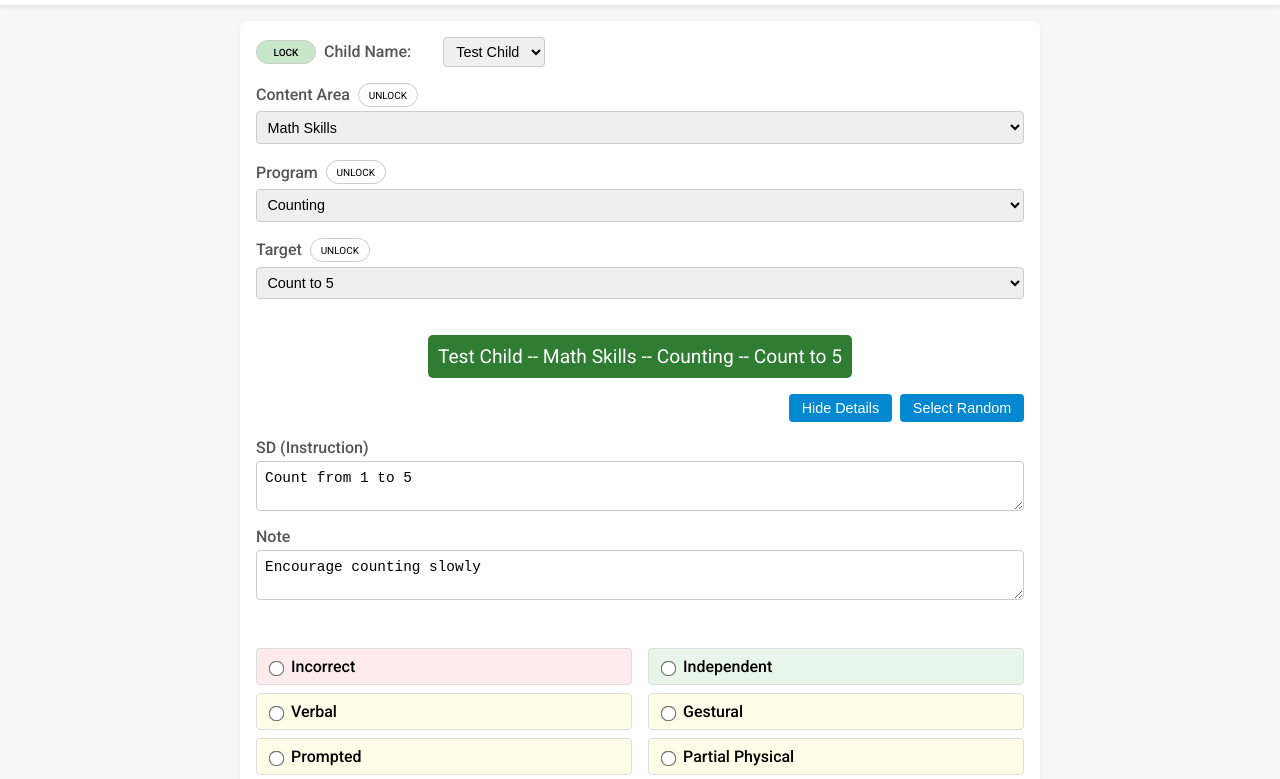
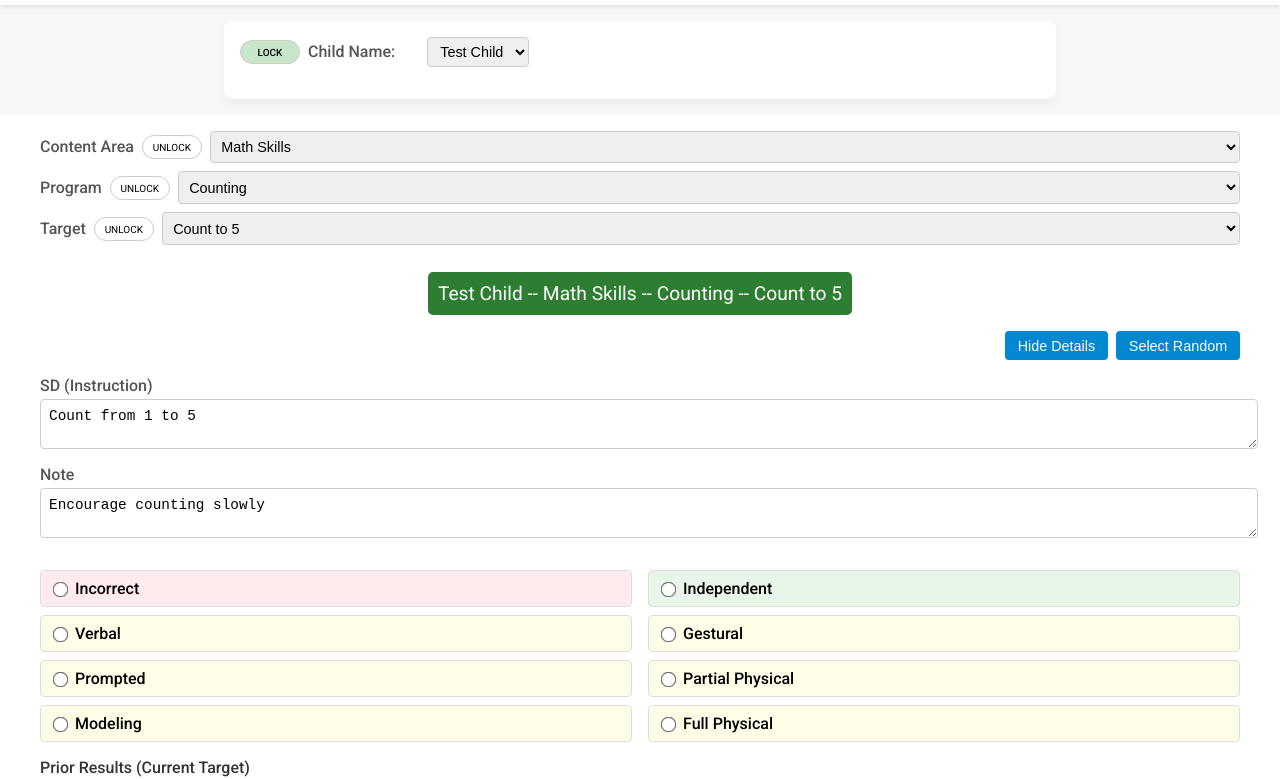
Before and after one commit to warmachine22/aba2, a plain HTML site: page index.html in a window 1280 px wide. Shown: the part 61-840 px from the top of the page. Drawn offline with Linux system fonts and the light colour scheme.

Commit message:
Update index.html

```diff
--- a/index.html
+++ b/index.html
@@ -18,11 +18,6 @@
       padding: 0;
     }
 
-    /* Global Reset / Box Sizing */
-    * {
-      box-sizing: border-box;
-    }
-
     /* Header with logo + title */
     .app-header {
       display: flex;
@@ -44,7 +39,7 @@
 
     /* Main container */
     .container {
-      max-width: 800px; /* increased for a more spacious look */
+      max-width: 800px;
       margin: 1rem auto;
       padding: 1rem;
       background: #fff;
@@ -52,7 +47,7 @@
       box-shadow: 0 4px 10px rgba(0,0,0,0.05);
     }
 
-    /* Child Name Header and top section arrangement */
+    /* Child Name Header */
     .child-header {
       display: flex;
       align-items: center;
@@ -112,36 +107,56 @@
       content: "LOCK";
     }
 
-    /* Top Section: structuring the 3 dropdowns nicely */
+    /***************************************************************************
+     * NEW: Make the top section full-width and place each dropdown row inline *
+     ***************************************************************************/
     #topSection {
+      position: relative;
+      left: 50%;
+      right: 50%;
+      margin-left: -50vw;
+      margin-right: -50vw;
+      width: 100vw;
+      background: #fff;
+      padding: 1rem 0;
       margin-bottom: 1rem;
     }
-    .dropdowns {
-      display: flex;
-      flex-direction: column;
-      gap: 1rem;
-    }
+    /* Inner wrapper to keep the dropdowns centered if desired.
+       Adjust "max-width" if you want them fully to the edges with no margin. */
+    #topSection .dropdowns {
+      max-width: 1200px; /* or use 100% if you truly want edge-to-edge with no margin */
+      margin: 0 auto;
+      padding: 0 1rem;
+    }
+
+    /* Force each dropdown row onto a single line (label + lock + select). */
     .dropdown-row {
       display: flex;
-      flex-direction: column;
-    }
+      align-items: center;  /* vertically center them */
+      gap: 0.5rem;
+      margin-bottom: 0.5rem; /* slight spacing between rows */
+    }
+    /* The sub-label container if you wish to keep it (so the label & switch remain together). */
     .dropdown-left {
       display: flex;
       align-items: center;
       gap: 0.5rem;
-      margin-bottom: 0.3rem;
-    }
-    .dropdown-title {
-      font-weight: 500;
-      color: #555;
-    }
+      margin-bottom: 0;
+      white-space: nowrap; /* keep label & switch together */
+    }
+    /* Expand the select to fill the remaining space across the row */
     .dropdown-row select {
-      width: 100%;
+      flex: 1;
       padding: 0.4rem;
       border: 1px solid #ccc;
       border-radius: 4px;
       font-size: 0.9rem;
     }
+    .dropdown-title {
+      font-weight: 500;
+      color: #555;
+    }
+    /***************************************************************************/
 
     /* Instructions / SD & Notes */
     .instructions {
@@ -156,7 +171,7 @@
     }
     /* Combined Description (green background block) */
     .combined-description {
-      background-color: #2e7d32; /* a slightly darker green */
+      background-color: #2e7d32;
       color: #fff;
       padding: 10px;
       border-radius: 5px;
@@ -231,14 +246,14 @@
 
     /* Color-coded for each type */
     label.incorrect {
-      background-color: #ffebee; /* lighten the red tone */
+      background-color: #ffebee;
     }
     label.independent {
-      background-color: #e8f5e9; /* lighten the green tone */
+      background-color: #e8f5e9;
     }
     label.verbal, label.prompted, label.modeling,
     label.gestural, label.partialPhysical, label.fullPhysical {
-      background-color: #fffde7; /* lighten the yellow tone */
+      background-color: #fffde7;
     }
 
     /* Prior Results */
@@ -261,7 +276,6 @@
       border-radius: 4px;
       font-size: 0.9rem;
     }
-    /* classes for prior results background */
     .verbal, .prompted, .modeling, .gestural, .partial-physical, .full-physical {
       background-color: #fffde7;
     }
@@ -281,7 +295,7 @@
       margin-right: -50vw;
       width: 100vw;
       background: #f3f3f3;
-      padding: 2rem 0; /* more generous padding */
+      padding: 2rem 0;
     }
     #dataManagementSection hr {
       margin-bottom: 1rem;
@@ -495,8 +509,9 @@
       </div>
       <select id="childNameSelect"></select>
     </div>
-
-    <!-- Top Section: Dropdowns for Content Area, Program, Target with Lock Toggles -->
+  </div>
+
+  <!-- Top Section (Full Width) -->
   <div id="topSection">
     <div class="dropdowns">
       <!-- Content Area -->
@@ -587,7 +602,6 @@
       </div>
     </div>
   </div>
-  </div>
 
   <!-- Manage Data Section (spans full width) -->
   <div id="dataManagementSection">
@@ -661,7 +675,7 @@
   <datalist id="programList"></datalist>
   <datalist id="targetList"></datalist>
 
-  <!-- Consolidated Script Block -->
+  <!-- All scripts remain the same (unchanged functionality) -->
   <script>
     /******** Global Variables ********/
     let trialHistory = [];
@@ -743,7 +757,6 @@
     /******** Global Data Structure ********/
     let appData = loadAppData();
     if (!appData || Object.keys(appData).length === 0) {
-      // If there's no data, load default
       appData = getDefaultData();
       saveAppData();
     }
@@ -829,7 +842,6 @@
           });
       }
     }
-    /* Updated to combine all descriptive data into one block with a green background */
     function updateDescription() {
       const selectedChild = childNameSelect.value;
       const selectedArea = contentAreaSelect.value;
@@ -912,17 +924,29 @@
     updatePriorResults();
 
     /******** Randomization Functionality with Cascading Locks ********/
+    function childHasActiveRecords(childName) {
+      if (!appData[childName]) return false;
+      for (const area in appData[childName]) {
+        for (const program in appData[childName][area]) {
+          for (const target in appData[childName][area][program]) {
+            if (appData[childName][area][program][target].active) {
+              return true;
+            }
+          }
+        }
+      }
+      return false;
+    }
     function randomizeTrialData() {
       let rawLockChild = document.getElementById('lockChild').checked;
       let rawLockContentArea = document.getElementById('lockContentArea').checked;
       let rawLockProgram = document.getElementById('lockProgram').checked;
       let rawLockTarget = document.getElementById('lockTarget').checked;
 
-      // Determine effective locks based on the hierarchy.
       let lockChild = rawLockChild || rawLockContentArea || rawLockProgram || rawLockTarget;
       let lockContentArea = rawLockContentArea || rawLockProgram || rawLockTarget;
       let lockProgram = rawLockProgram || rawLockTarget;
-      let lockTarget = rawLockTarget; // no further cascading
+      let lockTarget = rawLockTarget;
 
       let currentChild = childNameSelect.value;
       let currentArea = contentAreaSelect.value;
@@ -1125,7 +1149,6 @@
     const simpleOriginalProgram = document.getElementById('simpleOriginalProgram');
     const simpleOriginalTarget = document.getElementById('simpleOriginalTarget');
 
-    // Datalist update functions
     function updateChildDatalist() {
       const datalist = document.getElementById('childList');
       datalist.innerHTML = "";
@@ -1233,7 +1256,6 @@
         return;
       }
 
-      // Handle existing record removal if editing
       if (mode === "edit") {
         const origChild = simpleOriginalChild.value;
         const origArea = simpleOriginalArea.value;
@@ -1252,22 +1274,17 @@
           }
         }
       }
-
-      // Build hierarchy if it doesn't exist
       if (!appData[newChild]) { appData[newChild] = {}; }
       if (!appData[newChild][newArea]) { appData[newChild][newArea] = {}; }
       if (!appData[newChild][newArea][newProg]) { appData[newChild][newArea][newProg] = {}; }
 
-      // Overwrite warning if record already exists
       if (mode === "add" && appData[newChild][newArea][newProg][newTarget]) {
         if (!confirm("Target already exists. Overwrite?")) { return; }
       }
-      // Add or replace record
       appData[newChild][newArea][newProg][newTarget] = { sd: newSD, note: newNote, active: newActive };
       closeSimpleEditModalFunc();
       buildDataTable();
 
-      // If we updated the currently selected record, refresh the UI
       if (childNameSelect.value === simpleOriginalChild.value &&
           contentAreaSelect.value === simpleOriginalArea.value &&
           programSelect.value === simpleOriginalProgram.value &&
@@ -1286,14 +1303,12 @@
       saveAppData();
     });
 
-    /******** New Button for Adding New Record ********/
     document.getElementById('addNewRecordBtn').addEventListener('click', function() {
       openSimpleEditModal({}, "add");
     });
 
     /******** Data Management: Table View ********/
     const dataTable = document.getElementById("dataTable");
-
     function buildDataTable() {
       let rows = [];
       Object.keys(appData).forEach(child => {
@@ -1315,7 +1330,6 @@
         });
       });
 
-      // Table columns
       const columns = ["Child", "Active", "Content Area", "Program", "Target", "SD", "Note", "Action"];
       let thead = "<thead><tr>";
       columns.forEach((col, index) => {
@@ -1327,10 +1341,8 @@
       });
       thead += "</tr>";
 
-      // Filter row
       thead += "<tr class='filterRow'>";
       columns.forEach((col, index) => {
-        // Skip filters for Active and Action columns
         if (col === "Active" || col === "Action") {
           thead += "<th></th>";
         } else {
@@ -1375,7 +1387,6 @@
         });
       });
 
-      // Attach filterTable() to each input's keyup
       const filterInputs = dataTable.querySelectorAll("thead tr.filterRow input");
       filterInputs.forEach(input => {
         input.addEventListener("keyup", filterTable);
@@ -1413,7 +1424,6 @@
       });
     }
 
-    // Filter function using data-col indexes
     function filterTable() {
       const filters = {};
       const inputs = dataTable.querySelectorAll("thead tr.filterRow input");
@@ -1469,13 +1479,10 @@
     const resetDataBtn = document.getElementById('resetDataBtn');
     resetDataBtn.addEventListener('click', () => {
       if (!confirm("Are you sure? All data will be deleted and replaced with the default Test Child data.")) return;
-
-      // Wipe everything and restore the minimal default
       appData = getDefaultData();
       trialHistory = [];
       saveAppData();
 
-      // Re-init the UI
       populateChildNames();
       updateContentAreas();
       updateProgramSelect();
@@ -1484,7 +1491,6 @@
       updateDescription();
       updatePriorResults();
 
-      // If table is showing, refresh it
       buildDataTable();
       alert("Data has been reset to default.");
     });
```
Lines whose indentation alone changed are shown as unchanged.
